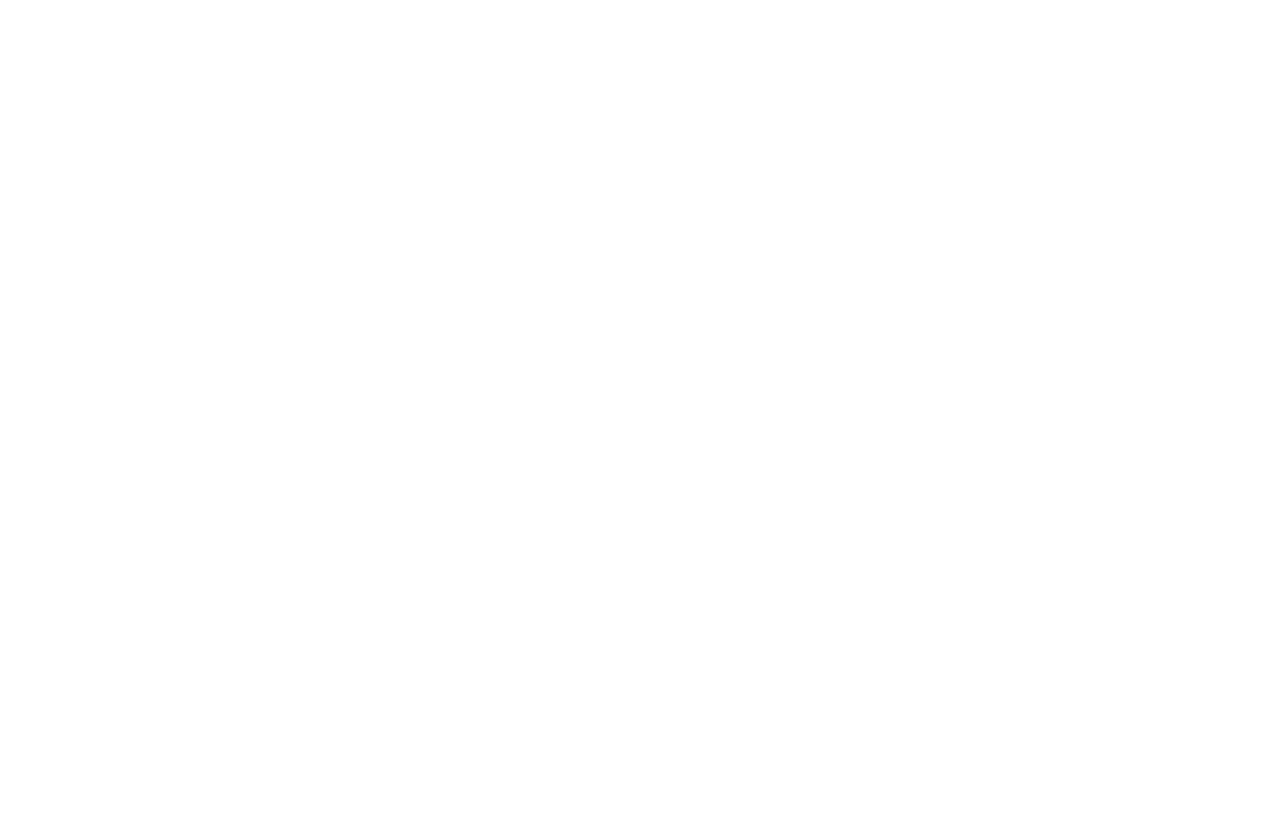
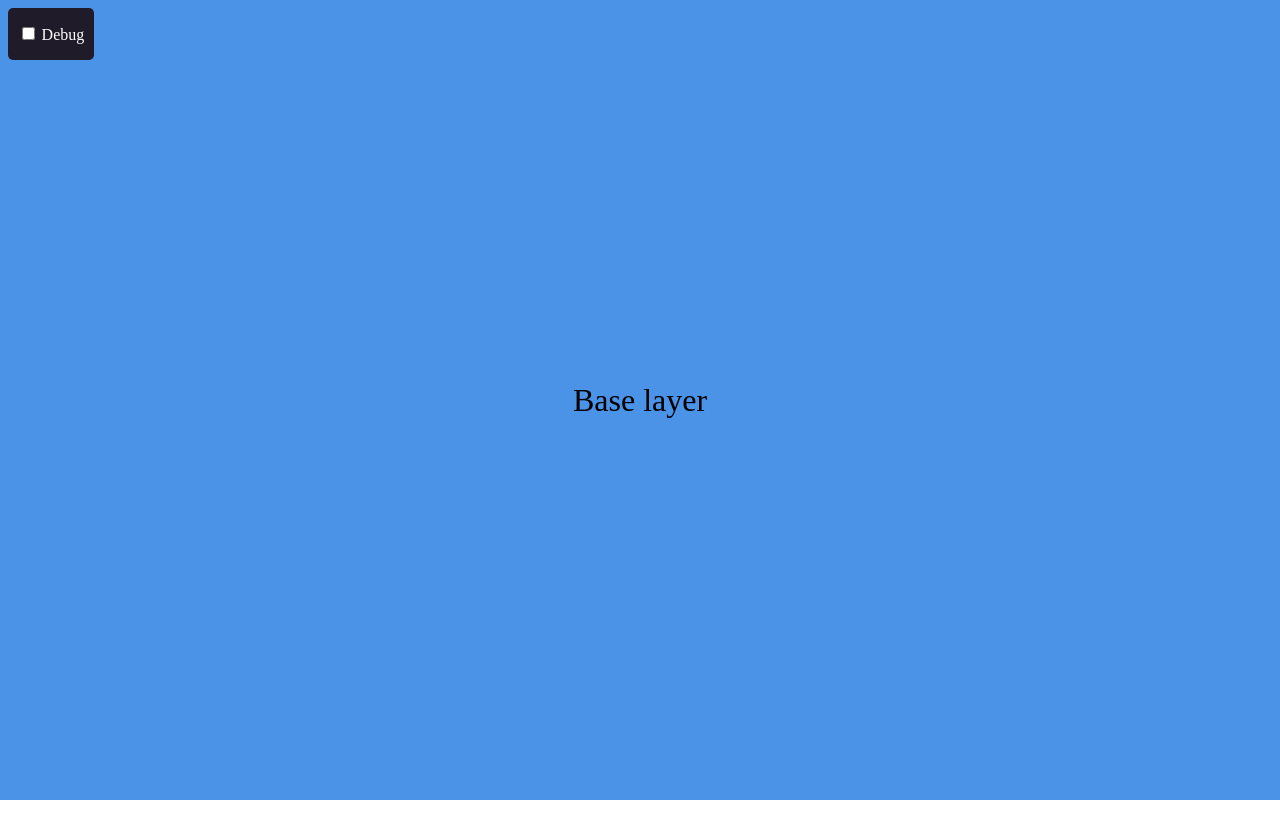
Before and after one commit to marqu3s10/PureCssParallax, a plain HTML site: page index.html in a window 1280 px wide. Drawn offline with Linux system fonts and the light colour scheme.

Commit message:
Beta 0.2
The final beta is soon... :)

```diff
--- a/assets/style.sass
+++ b/assets/style.sass
@@ -61,20 +61,39 @@
 //   font-family: Luna
 //   src: url(assets/fonts/Luna.ttf)
 
+body, html
+  margin: 0
+  font-family: Montserrat
+
+.debug
+  position: fixed
+  top: .5rem
+  left: .5rem
+  padding: 1em .6em
+  background: #1f1b29
+  border-radius: 5px
+  color: #fff
+
+.debug-on
+  .parallax__group
+    transform: translate3d(700px, 0, -800px) rotateY(30deg)
+
+  .parallax__layer
+    box-shadow: 0 0 5px 1px #000
+    opacity: .9
+
+
 .parallax
-  perspective: 1px
+  perspective: 300px
   height: 100vh
   overflow-x: hidden
   overflow-y: auto
-
-  font-size: 200%
 
 .parallax__group
   position: relative
   height: 100vh
   transform-style: preserve-3d
-  -webkit-transform: translate3d(800px, 0, -800px) rotateY(30deg)
-  transform: translate3d(700px, 0, -800px) rotateY(30deg)
+  transition: .5s transform
 
 .parallax__layer
   position: absolute
@@ -83,20 +102,45 @@
   left: 0
   bottom: 0
 
-  opacity: 0.4
-  padding: 80vh 0
-
+  &--fore
+    transform: translateZ(100px) scale(.6666)
+    z-index: 5
   &--base
     transform: translateZ(0)
+    z-index: 4
+
+  &--back
+    transform: translateZ(-300px) scale(2)     // scale = 1 + (translateZ * -1 / perspective)
     z-index: 3
 
-  &--back
-    transform: translateZ(-1px) scale(2)     // scale = 1 + (translateZ * -1 / perspective)
+  &--deep
+    transform: translateZ(-600px) scale(3)
     z-index: 2
 
-  &--deep
-    transform: translateZ(-2px) scale(3)
-    z-index: 1
+  .title
+    position: absolute
+    left: 50%
+    top: 50%
+    transform: translate(-50%, -50%)
+    text-align: center
+    font-size: 200%
 
-  .title
-    text-align: center
+$c-fore: #2a78d2
+$c-base: #4b93e7
+$c-back: #6ea4e3
+$c-deep: #9fbde0
+
+#group1, #group3, #group5, #group7
+  z-index: 4
+  .parallax__layer--base
+    background: $c-base
+
+#group2, #group6
+  z-index: 3
+  .parallax__layer--back
+    background: $c-back
+
+#group4
+  z-index: 2
+  .parallax__layer--deep
+    background: $c-deep
--- a/index.html
+++ b/index.html
@@ -4,22 +4,69 @@
   <meta charset="UTF-8"/>
   <meta name="viewport" content="width=device-width, initial-scale=1.0"/>
   <meta http-equiv="X-UA-Compatible" content="ie=edge"/>
-  <title>Document</title>
+  <title>Parallax!</title>
   <link rel="stylesheet" href="style.css"/>
 </head>
 <body>
   <div class="parallax">
-    <div class="parallax__group">
+    <div id="group1" class="parallax__group">
+      <div class="parallax__layer parallax__layer--base">
+        <div class="title">Base layer</div>
+      </div>
+    </div>
+    <div id="group2" class="parallax__group">
       <div class="parallax__layer parallax__layer--back">
         <div class="title">Background layer</div>
       </div>
       <div class="parallax__layer parallax__layer--base">
         <div class="title">Base layer</div>
       </div>
+    </div>
+    <div id="group3" class="parallax__group">
+      <div class="parallax__layer parallax__layer--base">
+        <div class="title">Base layer</div>
+      </div>
+      <div class="parallax__layer parallax__layer--fore">
+        <div class="title">Foreground layer</div>
+      </div>
+    </div>
+    <div id="group4" class="parallax__group">
       <div class="parallax__layer parallax__layer--deep">
         <div class="title">Deep layer</div>
       </div>
+      <div class="parallax__layer parallax__layer--back">
+        <div class="title">Background layer </div>
+      </div>
+      <div class="parallax__layer parallax__layer--base">
+        <div class="title">Base layer</div>
+      </div>
     </div>
-    <div class="parallax__group"></div>
+    <div id="group5" class="parallax__group">
+      <div class="parallax__layer parallax__layer--base">
+        <div class="title">Base layer</div>
+      </div>
+      <div class="parallax__layer parallax__layer--fore">
+        <div class="title">Foreground layer</div>
+      </div>
+    </div>
+    <div id="group6" class="parallax__group">
+      <div class="parallax__layer parallax__layer--back">
+        <div class="title">Background layer</div>
+      </div>
+      <div class="parallax__layer parallax__layer--base">
+        <div class="title">Base layer</div>
+      </div>
+    </div>
+    <div id="group7" class="parallax__group">
+      <div class="parallax__layer parallax__layer--base">
+        <div class="title">Base layer</div>
+      </div>
+    </div>
   </div>
+  <div class="debug">
+    <label>
+      <input type="checkbox"/> Debug
+    </label>
+  </div>
+  <script src="script.js"></script>
 </body>
--- /dev/null
+++ b/script-min.js
@@ -0,0 +1 @@
+function toggleDebug(){document.body.classList.toggle("debug-on",debugInput.checked)}var debugInput=document.querySelector("input");debugInput.addEventListener("click",toggleDebug);
--- /dev/null
+++ b/script.js
@@ -0,0 +1,7 @@
+var debugInput = document.querySelector("input");
+
+function toggleDebug(){
+  document.body.classList.toggle("debug-on", debugInput.checked);
+}
+
+debugInput.addEventListener("click", toggleDebug);
```
Also changed, not shown: style.css, 2 other files.
